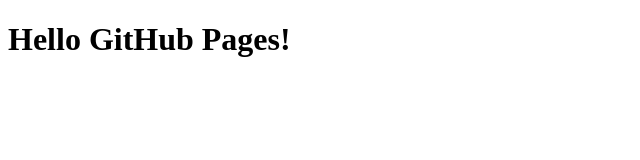
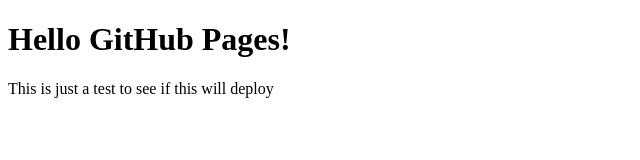
Before and after one commit to cpresber/cpresber.github.io, a plain HTML site: page index.html in a window 1280 px wide. Shown: the whole page, without its empty margins (0-640 px from the left). Drawn offline with Linux system fonts and the light colour scheme.

Commit message:
add paragraph

```diff
--- a/index.html
+++ b/index.html
@@ -6,5 +6,6 @@
 </head>
 <body>
   <h1>Hello GitHub Pages!</h1>
+  <p>This is just a test to see if this will deploy</p>
 </body>
 </html>
```
